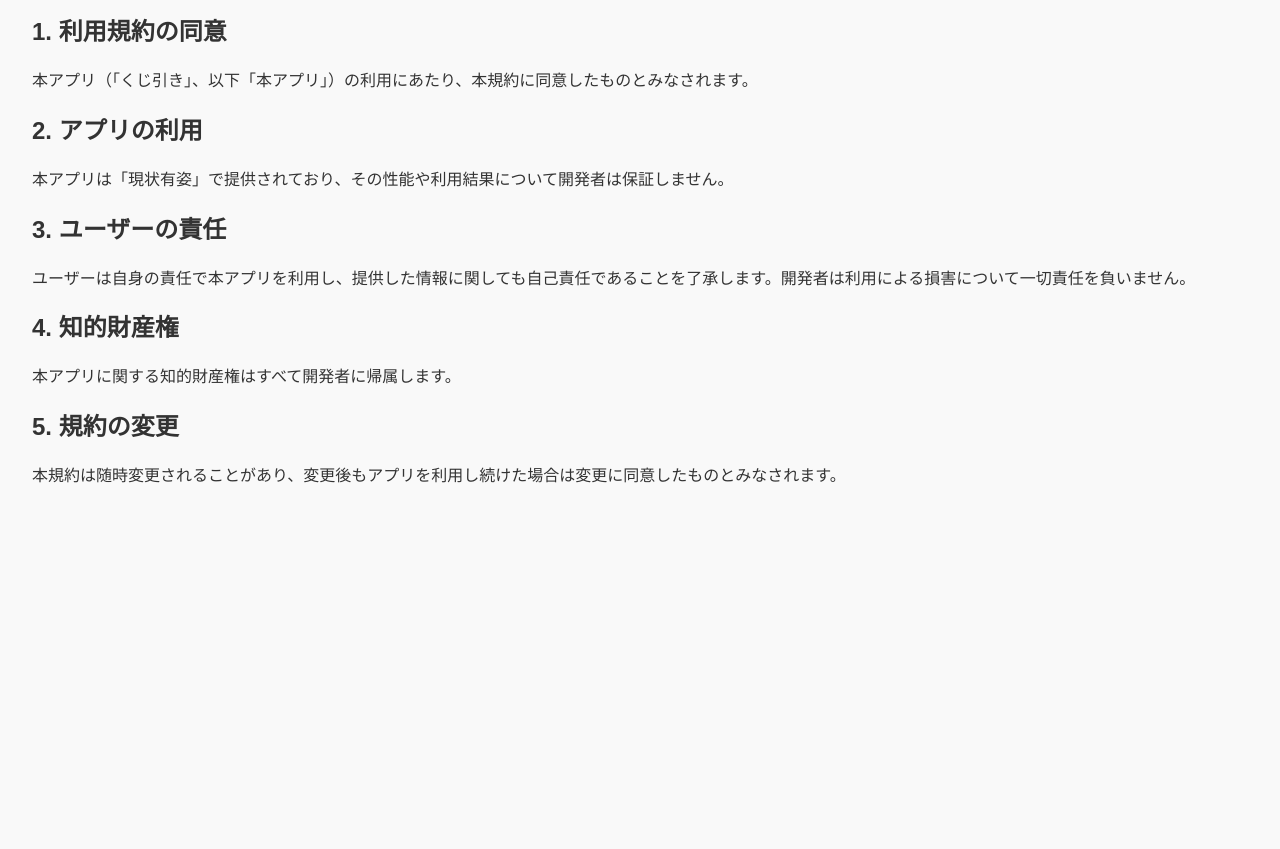
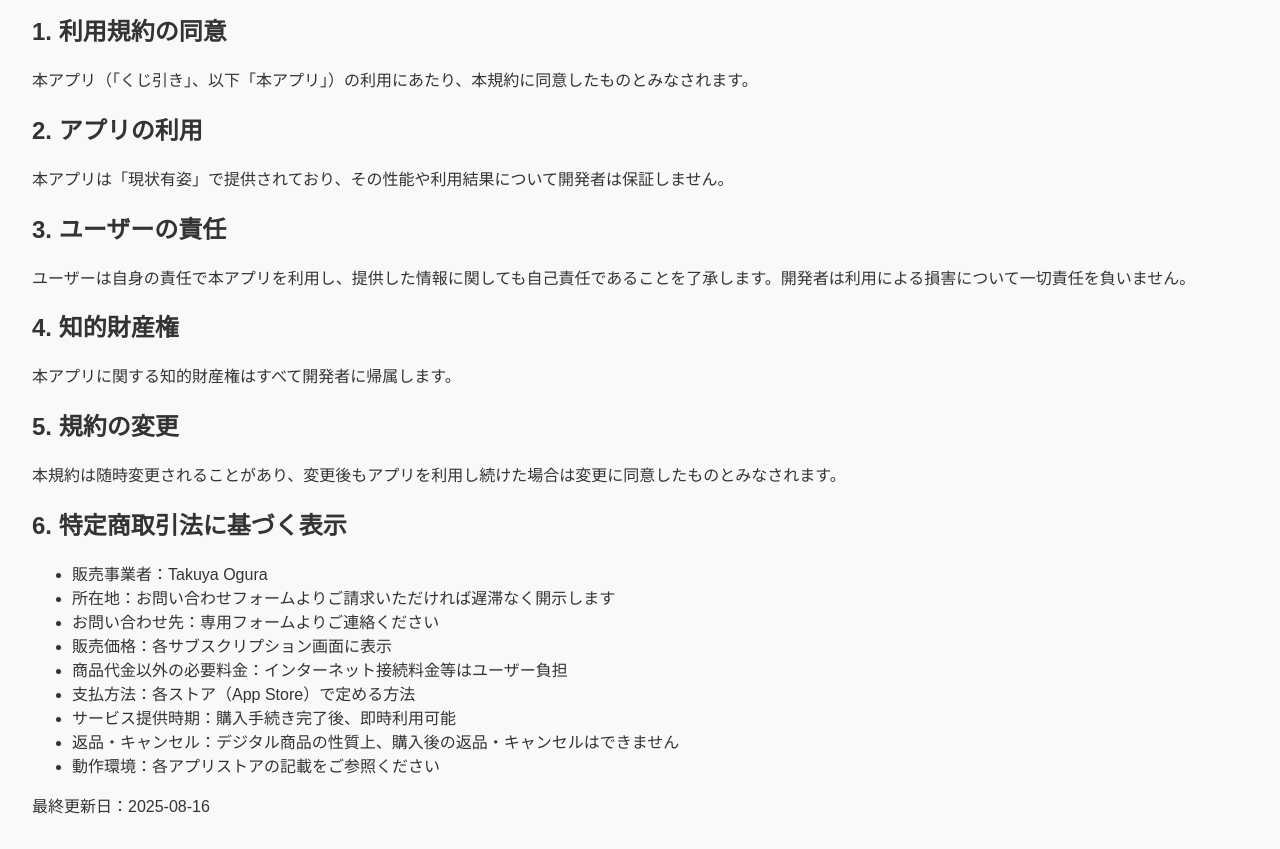
Before and after one commit to ogutaro/PrivacyPolicy, a plain HTML site: page terms-ja.html in a window 1280 px wide. Shown: the part 98-947 px from the top of the page. Before the commit the page ends 800 px from the top, so only its background shows below. Drawn offline with Linux system fonts and the light colour scheme.

Commit message:
update: 🔧 特定商取引法に関する記載を追加,一部表現の修正

```diff
--- a/terms-ja.html
+++ b/terms-ja.html
@@ -34,5 +34,24 @@
     <p>本規約は随時変更されることがあり、変更後もアプリを利用し続けた場合は変更に同意したものとみなされます。</p>
   </section>
 
+ <section>
+    <h2>6. 特定商取引法に基づく表示</h2>
+    <ul>
+     <li>販売事業者：Takuya Ogura</li>
+     <li>所在地：お問い合わせフォームよりご請求いただければ遅滞なく開示します</li>
+     <li>お問い合わせ先：専用フォームよりご連絡ください</li>
+     <li>販売価格：各サブスクリプション画面に表示</li>
+     <li>商品代金以外の必要料金：インターネット接続料金等はユーザー負担</li>
+     <li>支払方法：各ストア（App Store）で定める方法</li>
+     <li>サービス提供時期：購入手続き完了後、即時利用可能</li>
+     <li>返品・キャンセル：デジタル商品の性質上、購入後の返品・キャンセルはできません</li>
+     <li>動作環境：各アプリストアの記載をご参照ください</li>
+     </ul>
+  </section>
+
+  <footer>
+    <p>最終更新日：2025-08-16</p>
+  </footer>
+
 </body>
 </html>
```
Also changed, not shown: privacy-policy-ja.html (+7 -2 lines), terms-en.html (+19 -0 lines).
